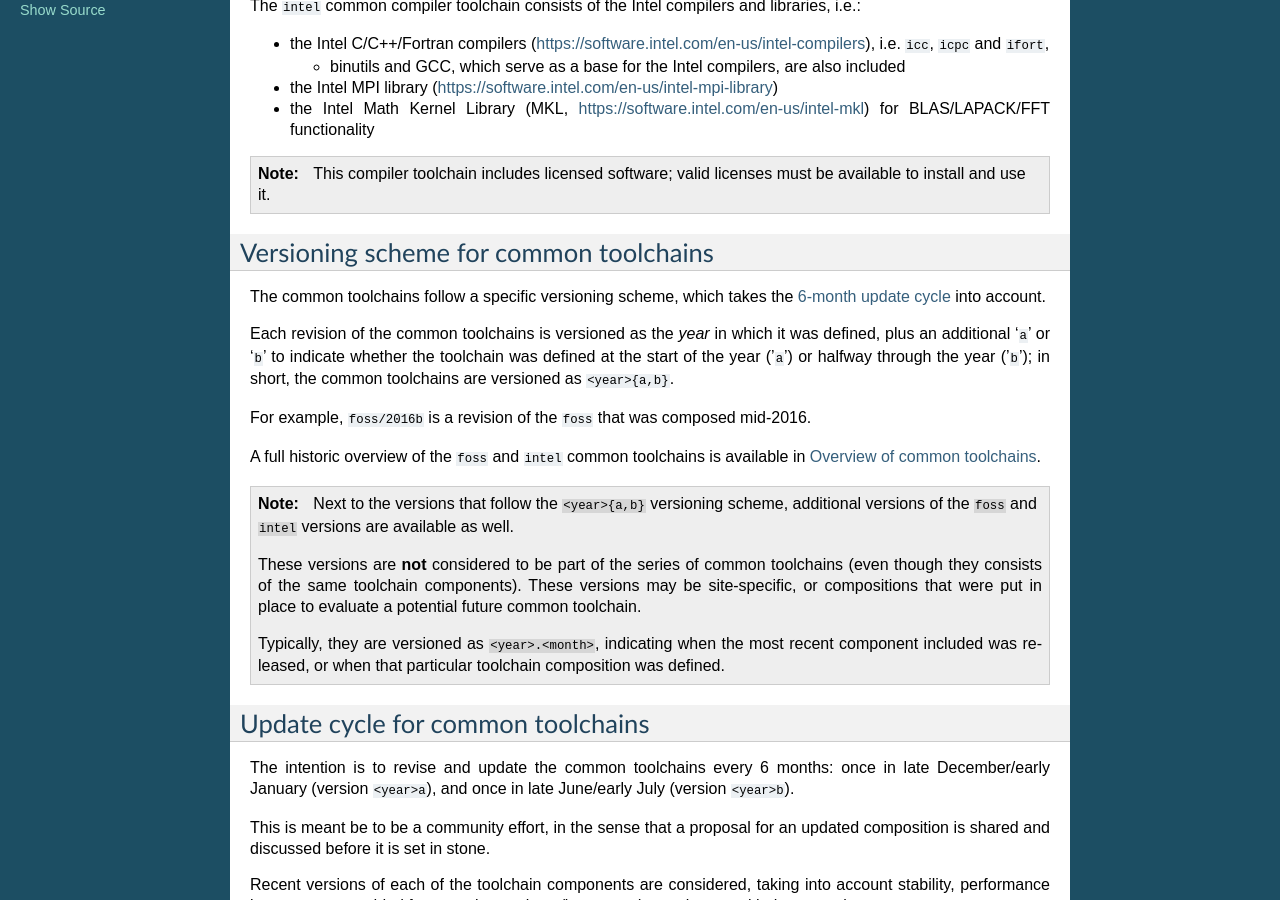
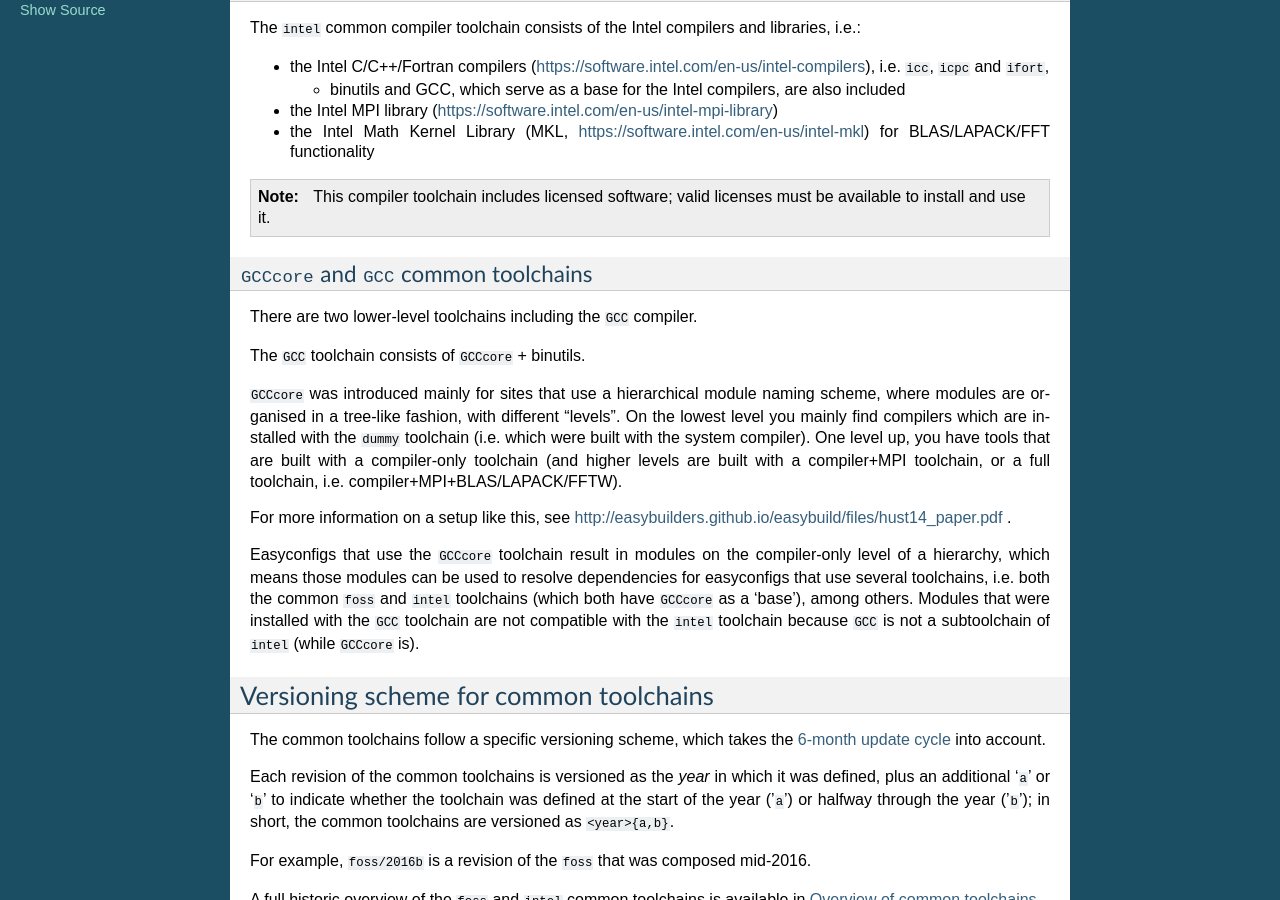
Before and after one commit to easybuilders/easybuild, a Sphinx documentation site: the page built from docs/Common-toolchains.rst, in a window 1280 px wide and 900 px high, scrolled down 1345 px. Built offline with Sphinx 7.4.7, drawn with Linux system fonts in a browser that asks for light colours; pages that are not in the unit, such as notebooks, are missing from menus; some of the changed text lies outside the part shown.

Commit message:
Initial version of GCCcore description

```diff
--- a/docs/Common-toolchains.rst
+++ b/docs/Common-toolchains.rst
@@ -85,6 +85,34 @@
 
 .. note:: This compiler toolchain includes licensed software;
           valid licenses must be available to install and use it.
+
+
+.. _common_toolchains_gcccore:
+
+``GCCcore`` and ``GCC`` common toolchains
+~~~~~~~~~~~~~~~~~~~~~~~~~~~~~~~~~~~~~~~~~
+
+There are two lower-level toolchains including the ``GCC`` compiler.
+
+The ``GCC`` toolchain consists of ``GCCcore`` + binutils.
+
+``GCCcore`` was introduced mainly for sites that use a hierarchical module
+naming scheme, where modules are organised in a tree-like fashion, with
+different "levels". On the lowest level you mainly find compilers which are
+installed with the ``dummy`` toolchain (i.e. which were built with the system
+compiler). One level up, you have tools that are built with a compiler-only
+toolchain (and higher levels are built with a compiler+MPI toolchain, or a
+full toolchain, i.e. compiler+MPI+BLAS/LAPACK/FFTW).
+
+For more information on a setup like this, see http://easybuilders.github.io/easybuild/files/hust14_paper.pdf .
+
+Easyconfigs that use the ``GCCcore`` toolchain result in modules on the
+compiler-only level of a hierarchy, which means those modules can be used to
+resolve dependencies for easyconfigs that use several toolchains, i.e. both the
+common ``foss`` and ``intel`` toolchains (which both have ``GCCcore`` as a
+'base'), among others.  Modules that were installed with the ``GCC`` toolchain
+are not compatible with the ``intel`` toolchain because ``GCC`` is not a
+subtoolchain of ``intel`` (while ``GCCcore`` is).
 
 
 .. _common_toolchains_versioning_scheme:
```
